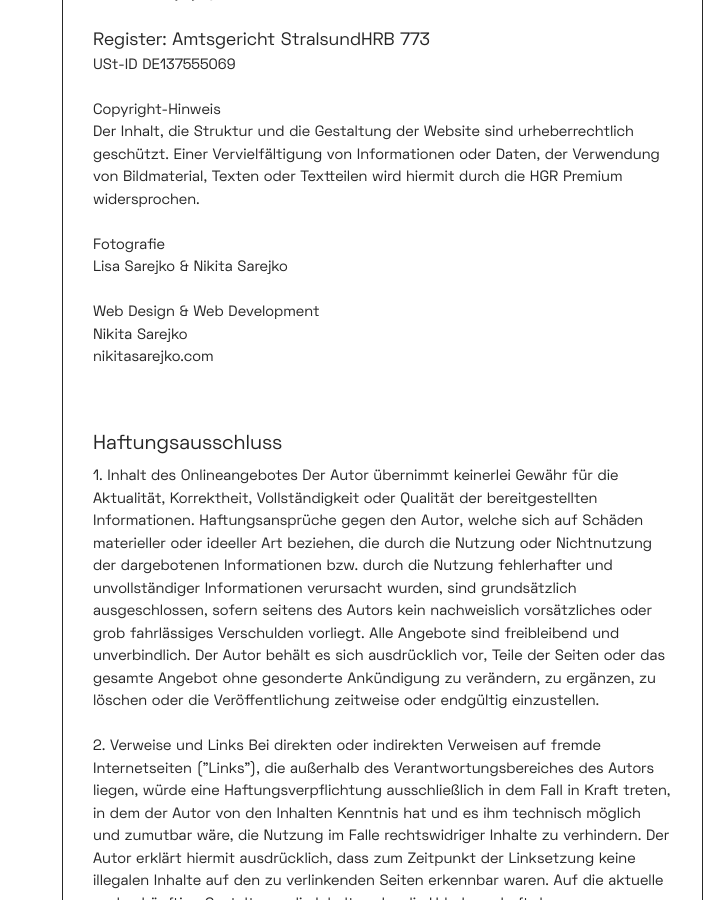
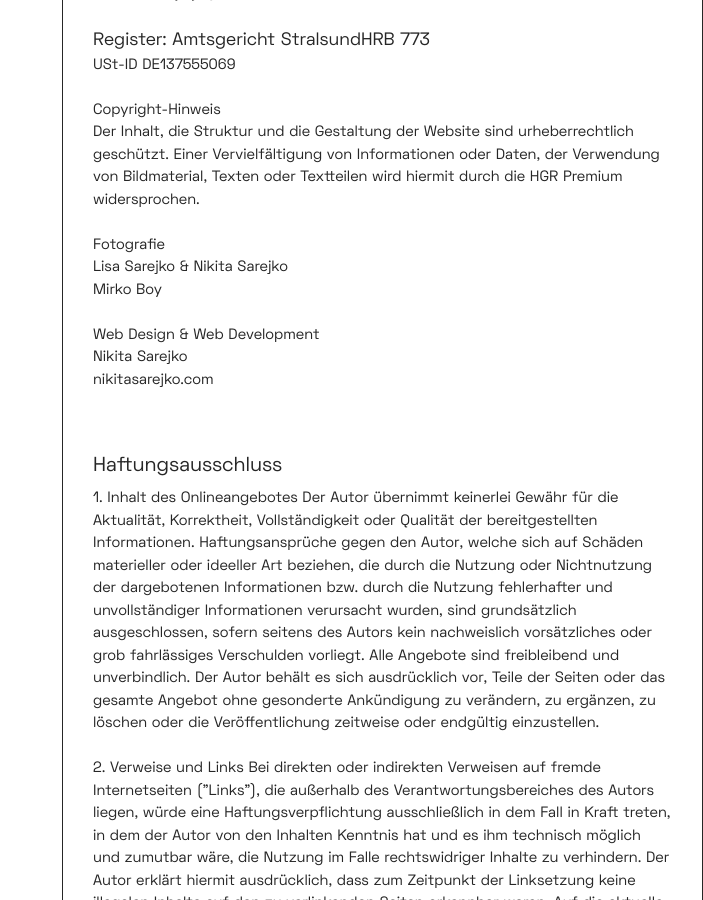
Before and after one commit to nikitasarejko/hgr, a Jekyll site: the page built from impressum.markdown, in a window 1280 px wide and 900 px high, scrolled down 377 px. Shown: the whole window, without its empty margins (577-1280 px from the left). Built offline with Jekyll 4.4.1, drawn with Linux system fonts in a browser that asks for light colours; nearby versions of some CDN libraries.

Commit message:
added links to imprint

```diff
--- a/impressum.markdown
+++ b/impressum.markdown
@@ -55,7 +51,8 @@
 
 Fotografie
 
-Lisa Sarejko & Nikita Sarejko<br><br>
+[Lisa Sarejko](mailto:lisa.sarejko@googlemail.com) & [Nikita Sarejko](https://www.nikitasarejko.com)<br>
+[Mirko Boy](https://ruegenfotos.de)<br><br>
 
 
 Web Design & Web Development
```
Also changed, not shown: other parts of impressum.markdown (+0 -4 lines).
